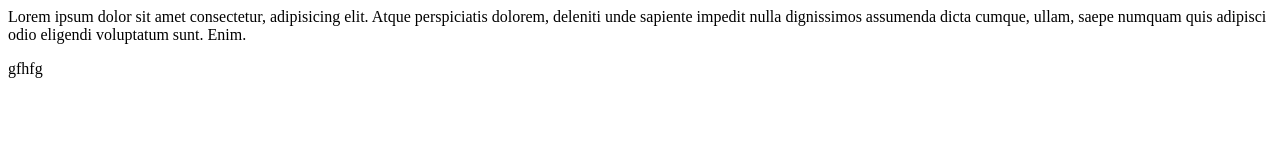
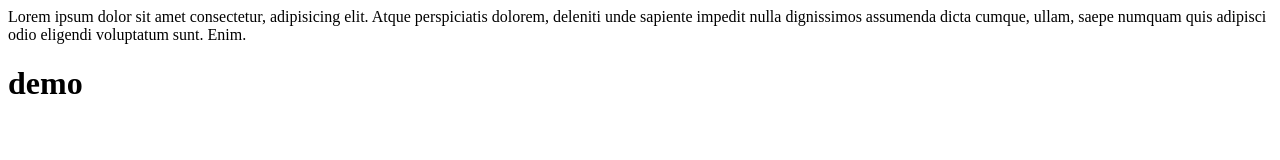
Before and after one commit to AbdullahShakeel213/Collage_demo, a plain HTML site: page index.html in a window 1280 px wide. Drawn offline with Linux system fonts and the light colour scheme.

Commit message:
updatede index

```diff
--- a/index.html
+++ b/index.html
@@ -8,6 +8,6 @@
     <p>Lorem ipsum dolor sit amet consectetur, adipisicing elit. Atque perspiciatis
          dolorem, deleniti unde sapiente impedit nulla dignissimos assumenda dicta cumque,
           ullam, saepe numquam quis adipisci odio eligendi voluptatum sunt. Enim.</p>
-    gfhfg
+    <h1>demo</h1>
 </body>
 </html>
```
